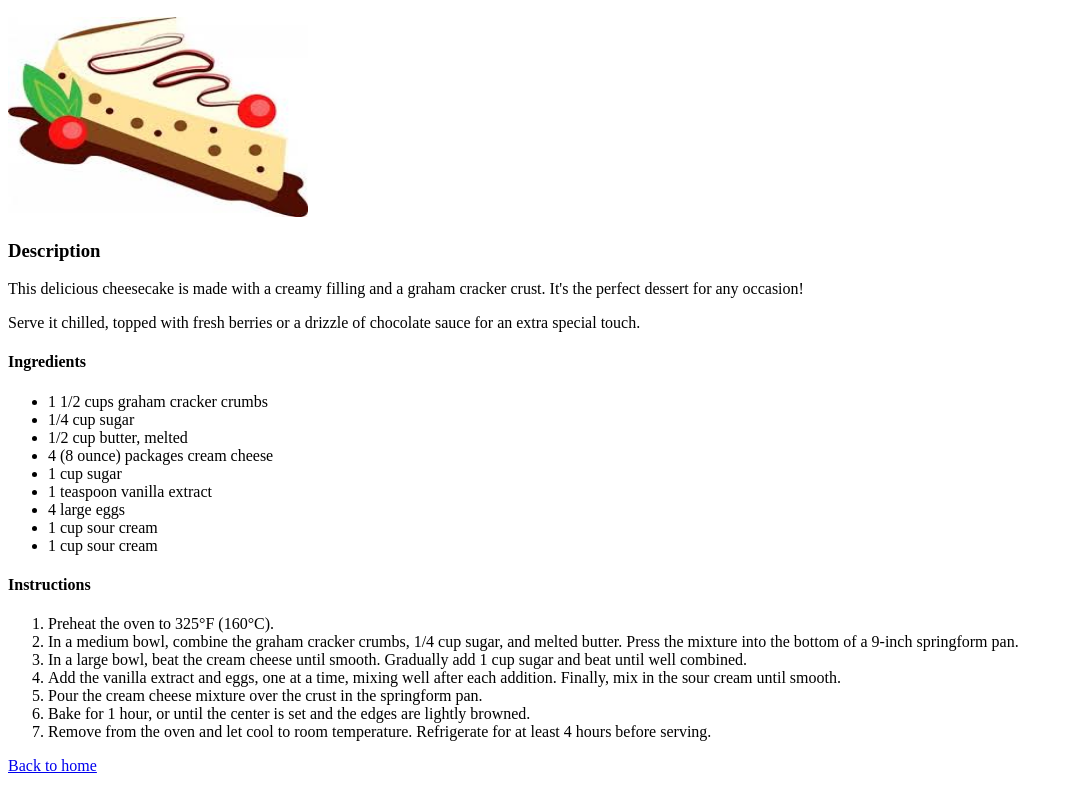
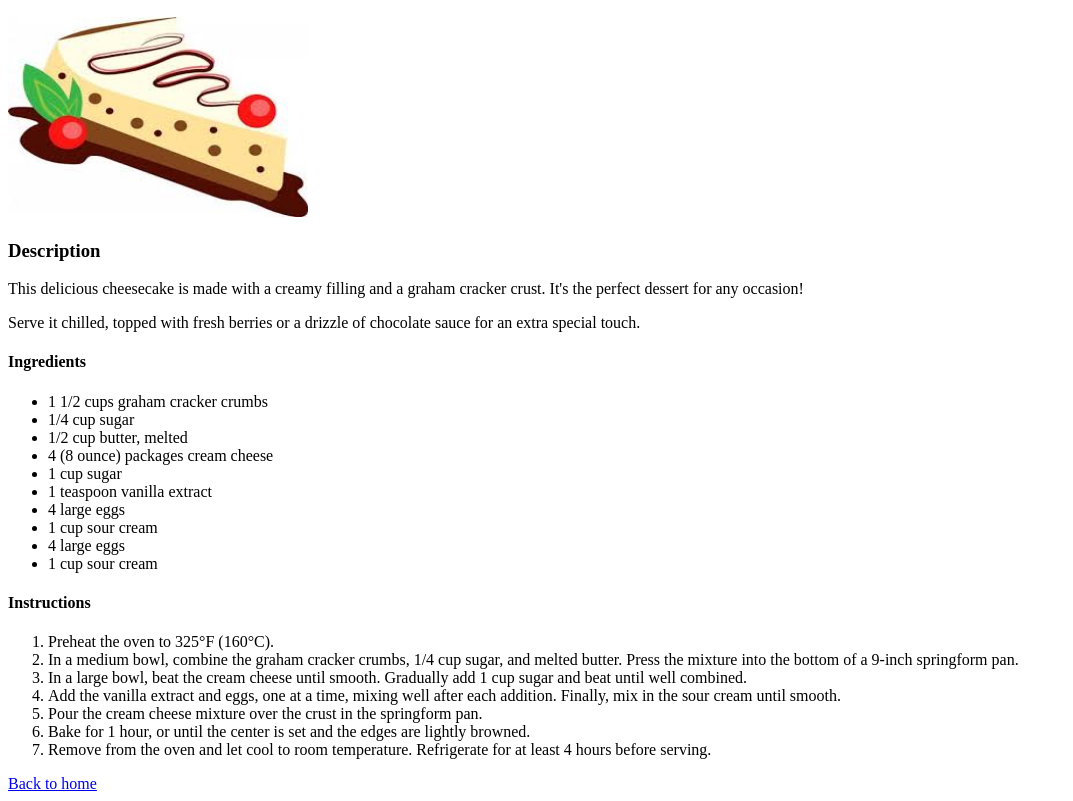
Before and after one commit to vidhya1991d/odin-recipes, a plain HTML site: page recipes/cheeseCake.html in a window 1280 px wide. Shown: the part 110-911 px from the top of the page, without its empty margins (0-1073 px from the left). Drawn offline with Linux system fonts and the light colour scheme.

Commit message:
added 2 new ingredient

```diff
--- a/recipes/cheeseCake.html
+++ b/recipes/cheeseCake.html
@@ -21,6 +21,7 @@
             <li>1 teaspoon vanilla extract</li>
             <li>4 large eggs</li>
             <li>1 cup sour cream</li>
+             <li>4 large eggs</li>
             <li>1 cup sour cream</li>
         </ul>
 
```
